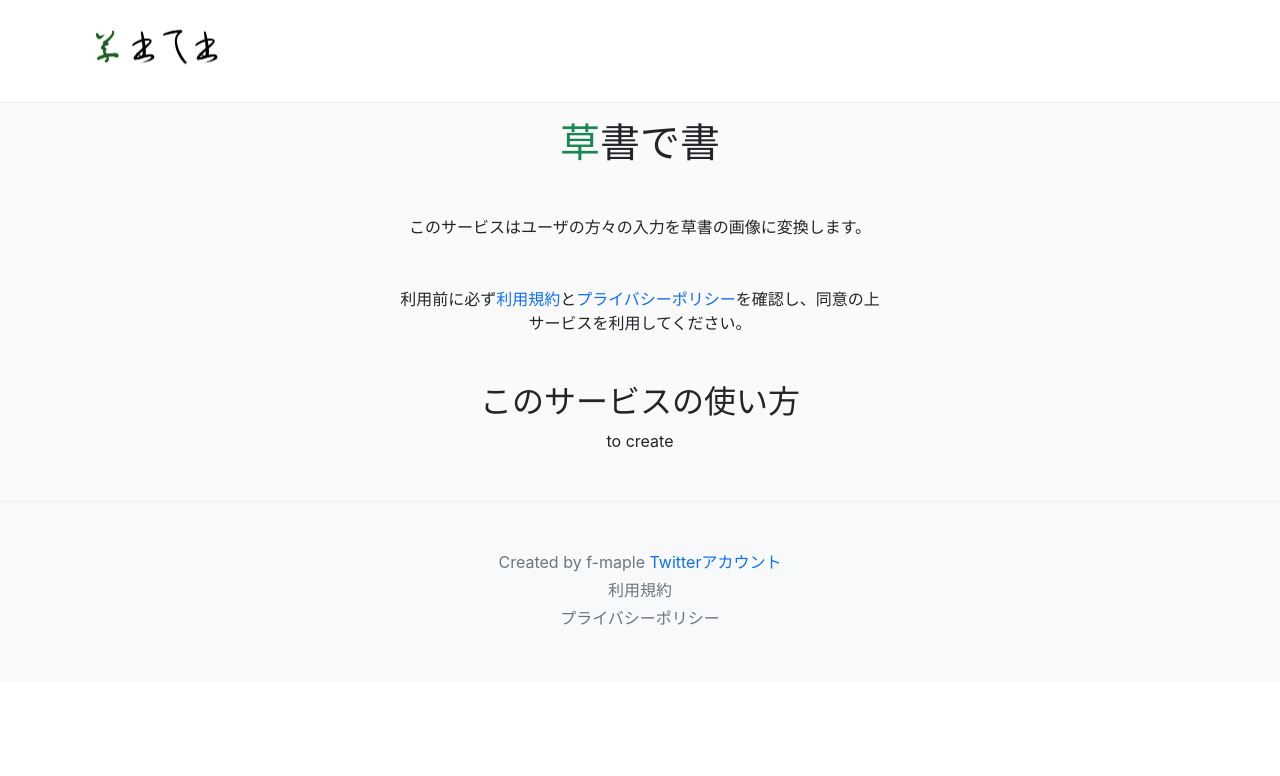
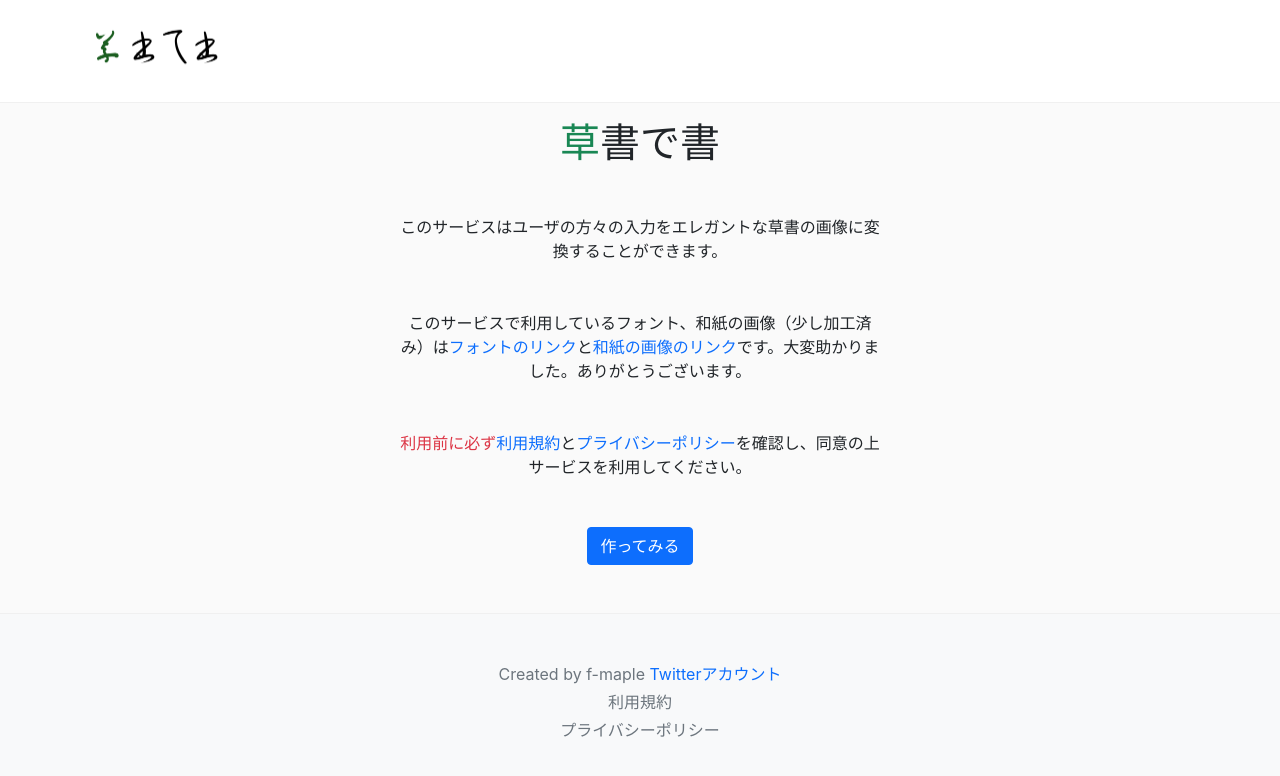
Before and after one commit to FugaTakata/sousho-de-sho, a Next.js app: page / in a window 1280 px wide. Shown: the top 776 px of the page. Built offline with nearby package versions, Linux system fonts and the light colour scheme; no server answers.

Commit message:
add home

```diff
--- a/pages/index.tsx
+++ b/pages/index.tsx
@@ -1,7 +1,9 @@
 import Link from "next/link";
+import { useState } from "react";
 import Layout from "../components/Layout";
 
 export default function Home() {
+  const [isChecked, setIsChecked] = useState(false);
   return (
     <Layout>
       <div className="text-center">
@@ -10,10 +12,26 @@ export default function Home() {
           書で書
         </h1>
         <p className="m-5">
-          このサービスはユーザの方々の入力を草書の画像に変換します。
+          このサービスはユーザの方々の入力をエレガントな草書の画像に変換することができます。
         </p>
+
         <p className="m-5">
-          利用前に必ず
+          このサービスで利用しているフォント、和紙の画像（少し加工済み）は
+          <a className="link-primary" href="https://booth.pm/ja/items/318557">
+            フォントのリンク
+          </a>
+          と
+          <a
+            className="link-primary"
+            href="https://publicdomainq.net/japanese-paper-0032397/"
+          >
+            和紙の画像のリンク
+          </a>
+          です。大変助かりました。ありがとうございます。
+        </p>
+
+        <p className="m-5">
+          <span className="text-danger">利用前に必ず</span>
           <Link href="/terms-of-service">
             <a className="link-primary">利用規約</a>
           </Link>
@@ -24,9 +42,10 @@ export default function Home() {
           を確認し、同意の上サービスを利用してください。
         </p>
 
-        <h2>このサービスの使い方</h2>
         <Link href="/create">
-          <a>to create</a>
+          <a>
+            <button className="btn btn-primary">作ってみる</button>
+          </a>
         </Link>
       </div>
     </Layout>
```
